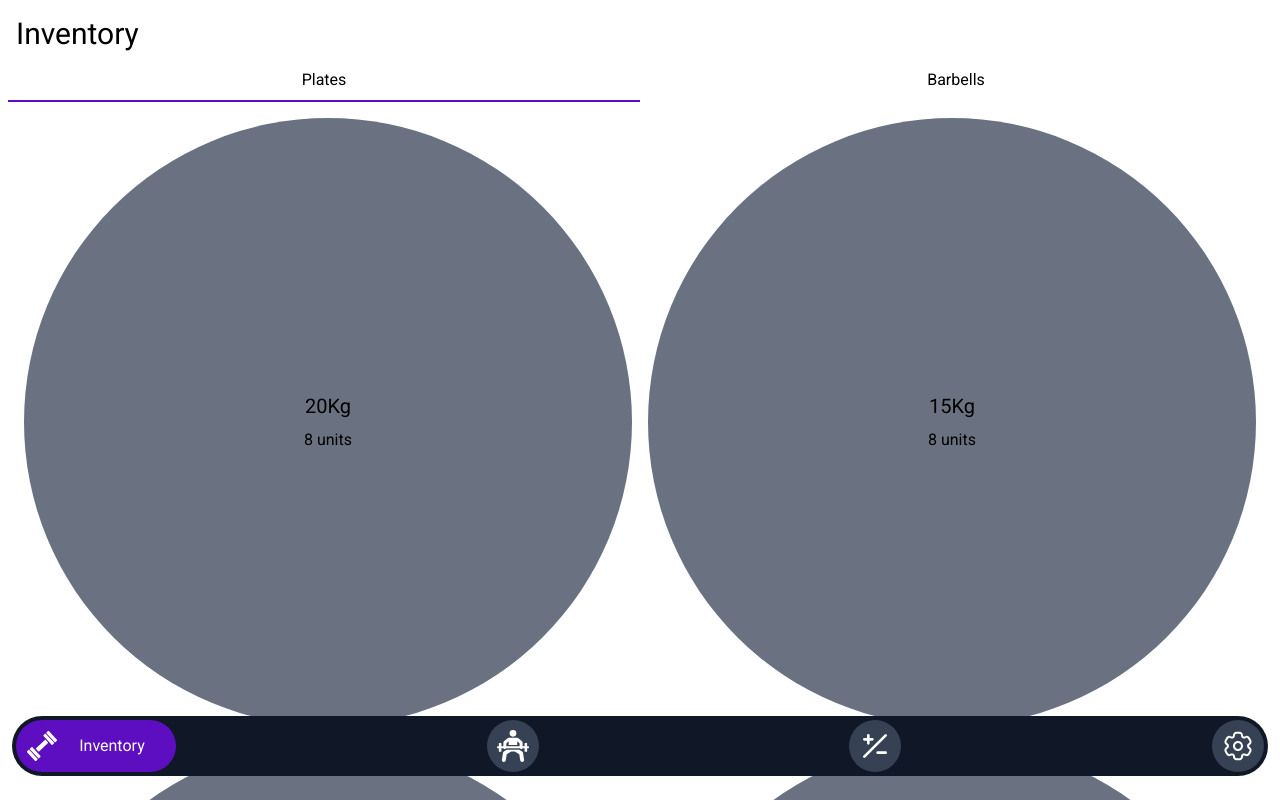
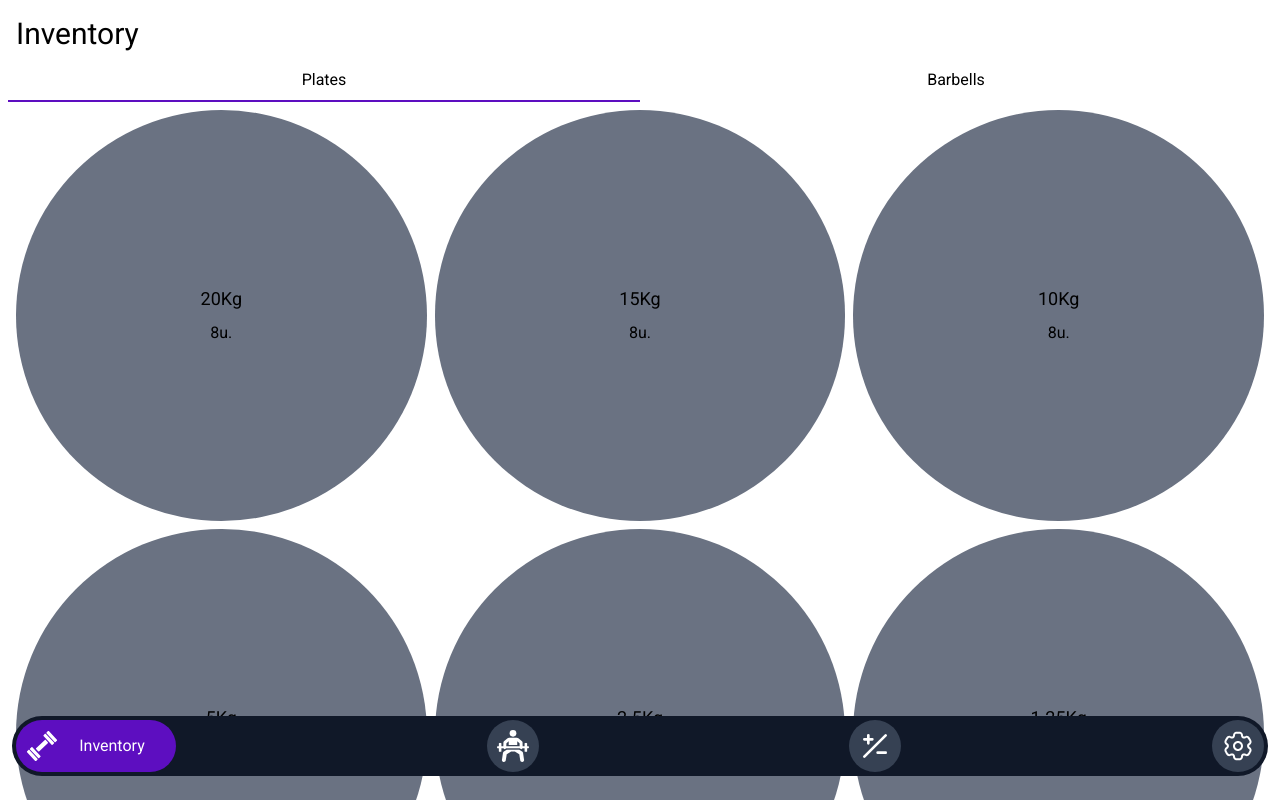
Before and after one commit to valenvirzi/Load-Up, a React (Vite) app: page /inventory in a window 1280 px wide. Shown: the top 800 px of the page. Built offline with nearby package versions, Linux system fonts and the light colour scheme.

Commit message:
plates inventory design

```diff
--- a/src/App.tsx
+++ b/src/App.tsx
@@ -7,7 +7,7 @@ function App() {
   const { theme } = useSettingsStore();
   return (
     <div
-      className={`relative flex min-h-svh flex-col dark:bg-stone-900 dark:text-white ${theme}`}
+      className={`relative flex min-h-svh flex-col pb-24 dark:bg-stone-900 dark:text-white ${theme}`}
     >
       <Header />
       <Outlet />
--- a/src/components/Footer.tsx
+++ b/src/components/Footer.tsx
@@ -36,14 +36,8 @@ const Footer: React.FC = () => {
     <footer className="fixed right-1 bottom-6 left-1 z-10 rounded-full bg-gray-900 p-1 text-white md:right-3 md:left-3 dark:bg-white">
       <nav>
         <ul className="flex items-stretch justify-between gap-0.5">
-          {links.map((item) => (
-            <LinkItem
-              key={item.title}
-              title={item.title}
-              url={item.url}
-              src={item.src}
-              srcActive={item.srcActive}
-            />
+          {links.map((link) => (
+            <LinkItem key={link.title} link={link} />
           ))}
         </ul>
       </nav>
--- a/src/components/LinkItem.tsx
+++ b/src/components/LinkItem.tsx
@@ -1,7 +1,7 @@
 import { NavLink } from "react-router-dom";
-import { Link } from "../types/types";
+import { LinkItemProps } from "../types/types";
 
-const LinkItem: React.FC<Link> = (link) => {
+const LinkItem: React.FC<LinkItemProps> = ({ link }) => {
   return (
     <li className="self-center">
       <NavLink
--- a/src/components/PlateInventoryItem.tsx
+++ b/src/components/PlateInventoryItem.tsx
@@ -1,4 +1,3 @@
-import { useTranslation } from "react-i18next";
 import { Plate } from "../types/types";
 import { useSettingsStore } from "../context/SettingsContext";
 
@@ -7,21 +6,21 @@ interface PlateInventoryItemProps {
 }
 
 const PlateInventoryItem: React.FC<PlateInventoryItemProps> = ({ plate }) => {
-  const { t } = useTranslation();
   const { massUnit } = useSettingsStore();
   return (
-    <li
-      className={`${plate.color} flex aspect-square flex-col items-center justify-center gap-2 rounded-full p-1`}
-    >
-      <span className="text-xl">
-        {plate.weight}
-        {massUnit}
-      </span>
-      <div className="flex items-center justify-center">
-        <span>
-          {plate.availableAmount} {t("units")}
+    <li className="aspect-square">
+      <button
+        className={`${plate.color} flex size-full cursor-pointer flex-col items-center justify-center gap-2 overflow-hidden rounded-full p-1`}
+        type="button"
+      >
+        <span className="text-lg">
+          {plate.weight}
+          {massUnit}
         </span>
-      </div>
+        <div className="flex items-center justify-center">
+          <span>{plate.availableAmount}u.</span>
+        </div>
+      </button>
     </li>
   );
 };
--- a/src/components/PlatesInventory.tsx
+++ b/src/components/PlatesInventory.tsx
@@ -7,7 +7,7 @@ const PlatesInventory: React.FC = () => {
   const { plates } = useInventoryStore();
   return (
     <section className="flex flex-col">
-      <ul className="grid grid-cols-2 gap-4 p-4">
+      <ul className="grid grid-cols-3 gap-2 p-2">
         {plates.map((plate) => (
           <PlateInventoryItem key={plate.id} plate={plate} />
         ))}
--- a/src/types/types.ts
+++ b/src/types/types.ts
@@ -3,6 +3,10 @@ export interface Link {
   url: string;
   src: string;
   srcActive: string;
+}
+
+export interface LinkItemProps {
+  link: Link;
 }
 
 export type DecimalSymbol = "." | ",";
```
